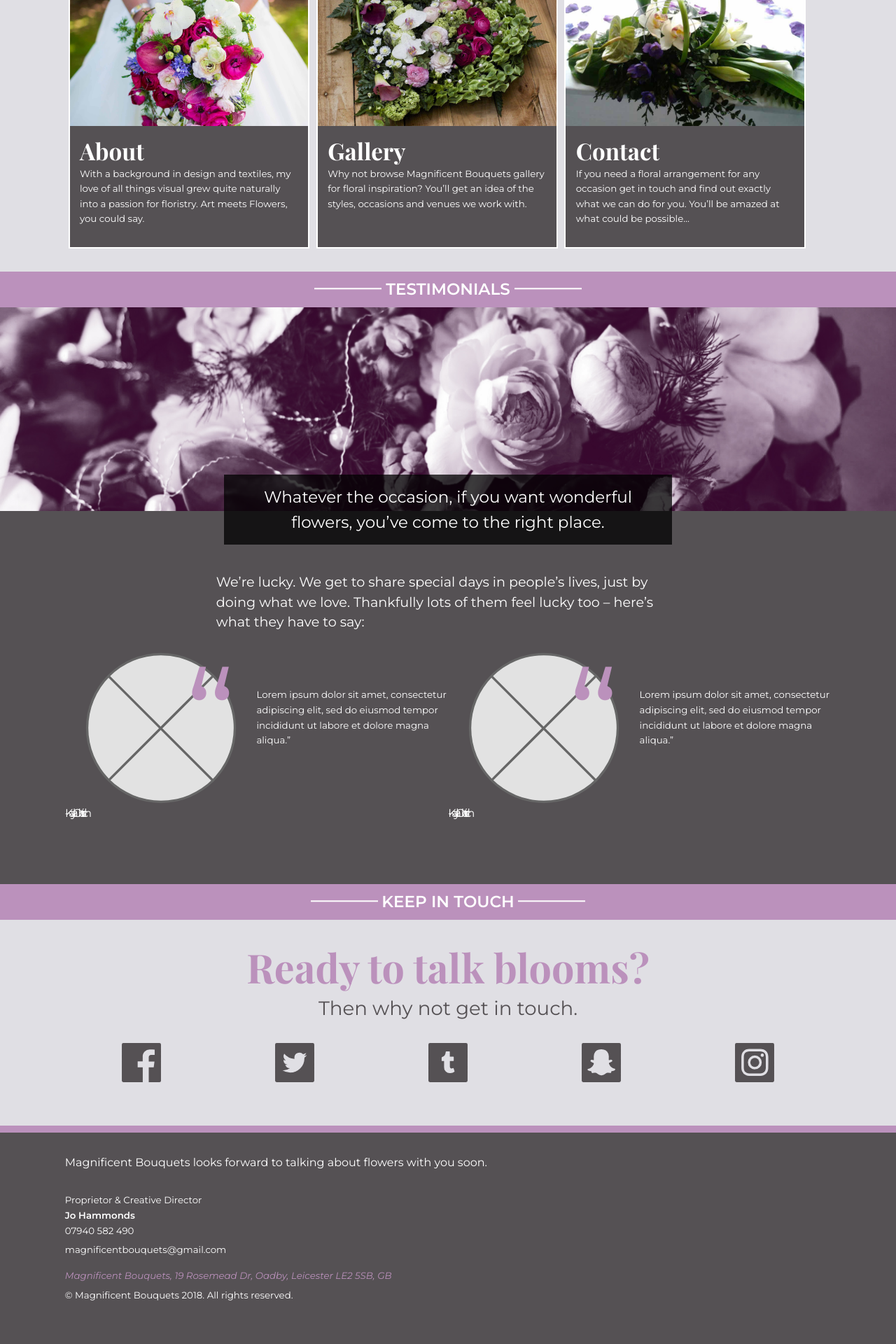
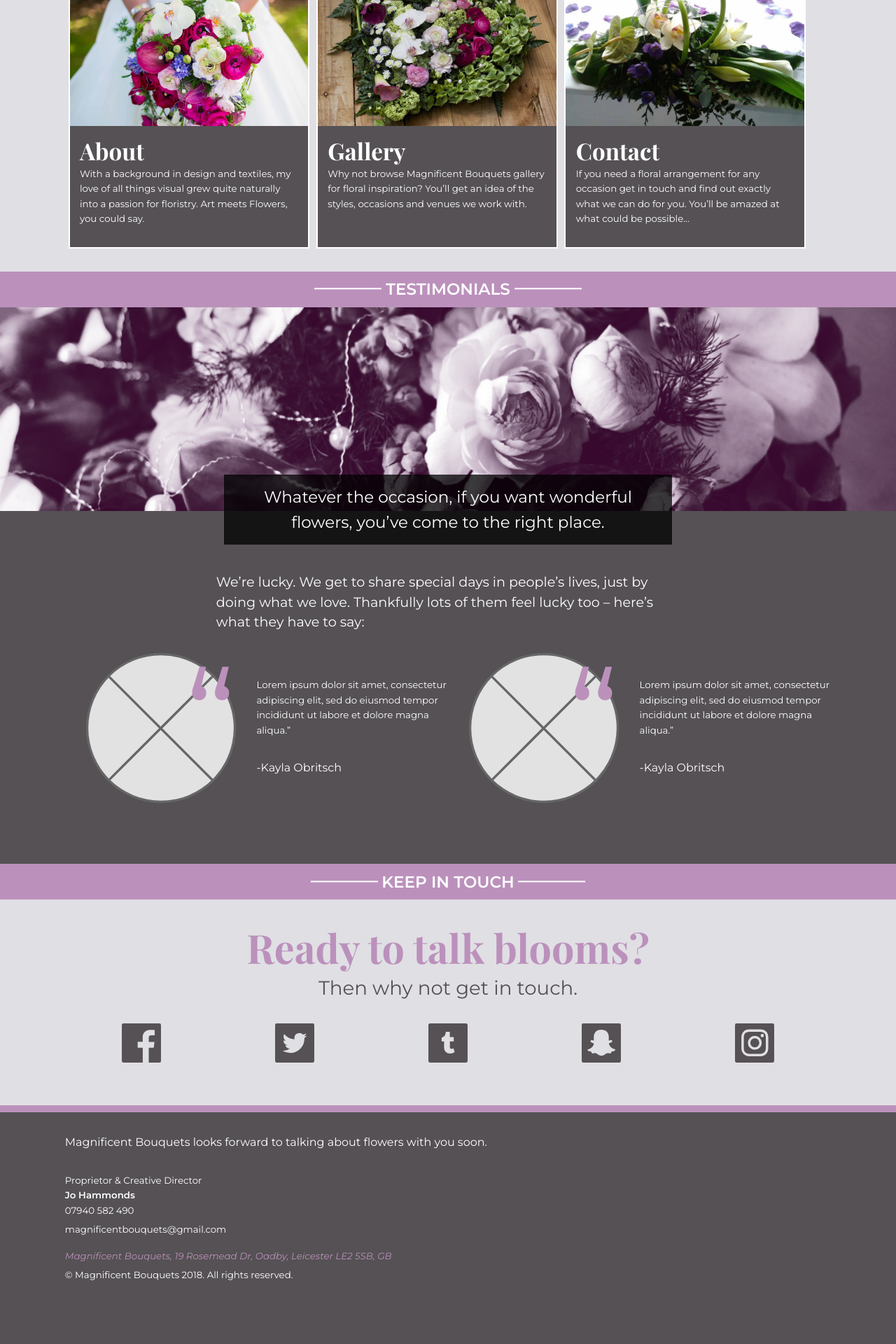
Before and after one commit to kaylaobritsch/magnificent-bouquets, a Jekyll site: the page built from index.html, in a window 1280 px wide. Shown: the part 1687-3607 px from the top of the page at 70% size. Built offline with Jekyll 4.4.1, drawn with Linux system fonts in a browser that asks for light colours; after the commit the page ends 3579 px from its top, so only the background shows below that.

Commit message:
Fix grid

```diff
--- a/index.html
+++ b/index.html
@@ -120,8 +120,10 @@
           <img class="img-flex gutter" src="{{site.baseurl}}/images/placeholder-circle.svg">
           <span class="absolute pin-center-right pad-b gutter quote">“</span>
         </div>
-        <p itemprop="reviewBody" class="unit xs-1-2 micro">Lorem ipsum dolor sit amet, consectetur adipiscing elit, sed do eiusmod tempor incididunt ut labore et dolore magna aliqua.”</p>
-        <small itemprop="author">-Kayla Obritsch</small>
+        <div class="unit xs-1-2 micro">
+          <p itemprop="reviewBody">Lorem ipsum dolor sit amet, consectetur adipiscing elit, sed do eiusmod tempor incididunt ut labore et dolore magna aliqua.”</p>
+          <small itemprop="author">-Kayla Obritsch</small>
+        </div>
       </div>
     </div>
     <div class="unit xs-1 s-1 m-1-2 l-1-2 pad-b">
@@ -130,8 +132,10 @@
           <img class="img-flex gutter" src="{{site.baseurl}}/images/placeholder-circle.svg">
           <span class="absolute pin-center-right pad-b gutter quote">“</span>
         </div>
-        <p itemprop="reviewBody" class="unit xs-1-2 micro">Lorem ipsum dolor sit amet, consectetur adipiscing elit, sed do eiusmod tempor incididunt ut labore et dolore magna aliqua.”</p>
-        <small itemprop="author">-Kayla Obritsch</small>
+        <div class="unit xs-1-2 micro">
+          <p itemprop="reviewBody">Lorem ipsum dolor sit amet, consectetur adipiscing elit, sed do eiusmod tempor incididunt ut labore et dolore magna aliqua.”</p>
+          <small itemprop="author">-Kayla Obritsch</small>
+        </div>
       </div>
     </div>
   </div>
```
